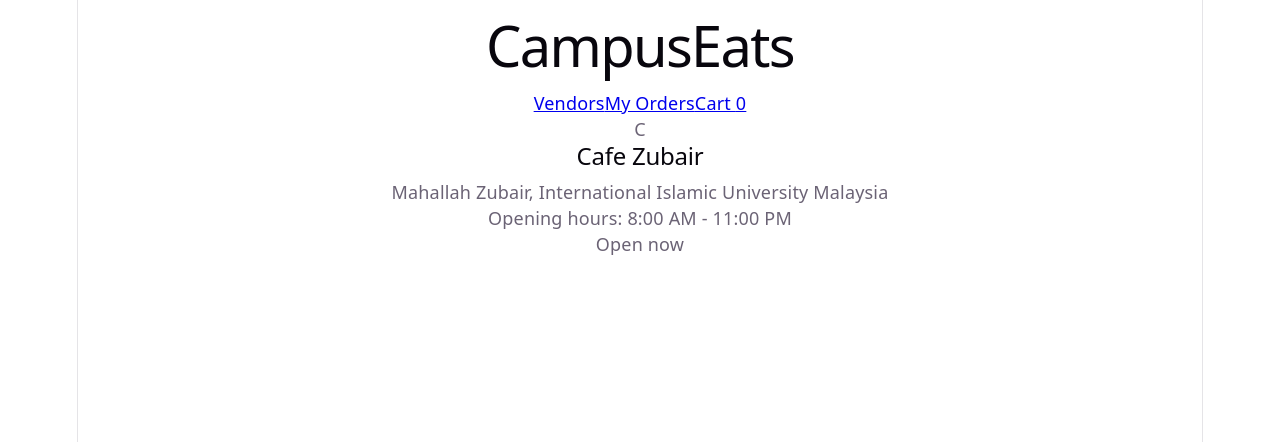
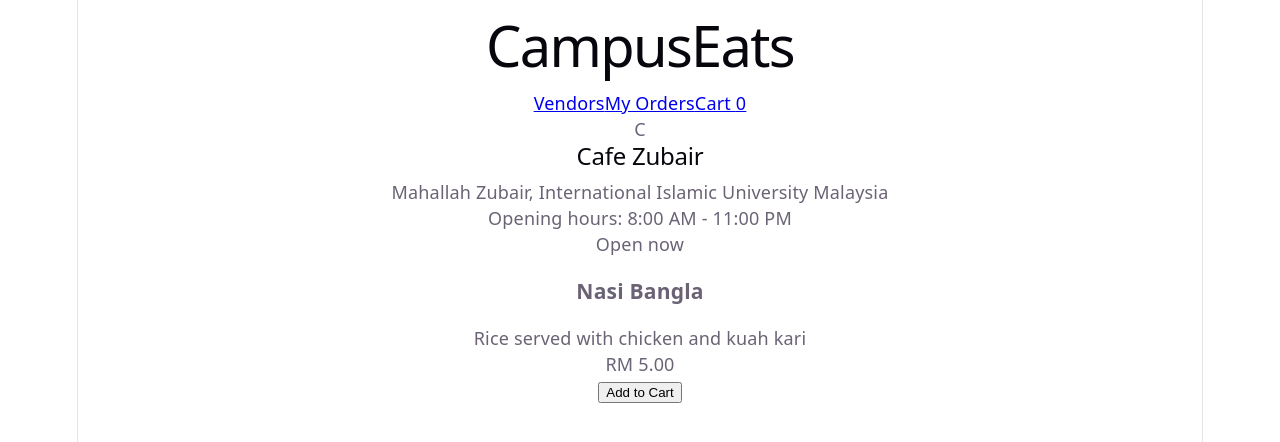
Before and after one commit to Pokp4n/campuseats-2417219, a React (Vite) app: page / in a window 1280 px wide. Shown: the top 442 px of the page. Built offline with nearby package versions, Linux system fonts and the light colour scheme.

Commit message:
Add MenuItemCard with availability status

```diff
--- a/src/App.jsx
+++ b/src/App.jsx
@@ -1,11 +1,13 @@
 import Header from "./components/Header.jsx";
 import VendorCard from "./components/VendorCard.jsx";
+import MenuItemCard from "./components/MenuItemCard.jsx";
 
 function App() {
   return (
     <>
       <Header />
       <VendorCard />
+      <MenuItemCard />
     </>
   );
 }
--- /dev/null
+++ b/src/components/MenuItemCard.jsx
@@ -0,0 +1,22 @@
+function MenuItemCard() {
+  const item = {
+    name: "Nasi Bangla",
+    description: "Rice served with chicken and kuah kari",
+    price: 5.0,
+    available: true,
+  };
+
+  return (
+    <div className="menu-item-card">
+      <h3>{item.name}</h3>
+      <p>{item.description}</p>
+      <p>RM {item.price.toFixed(2)}</p>
+
+      <button className="btn" disabled={!item.available}>
+        {item.available ? "Add to Cart" : "Sold Out"}
+      </button>
+    </div>
+  );
+}
+
+export default MenuItemCard;
```
